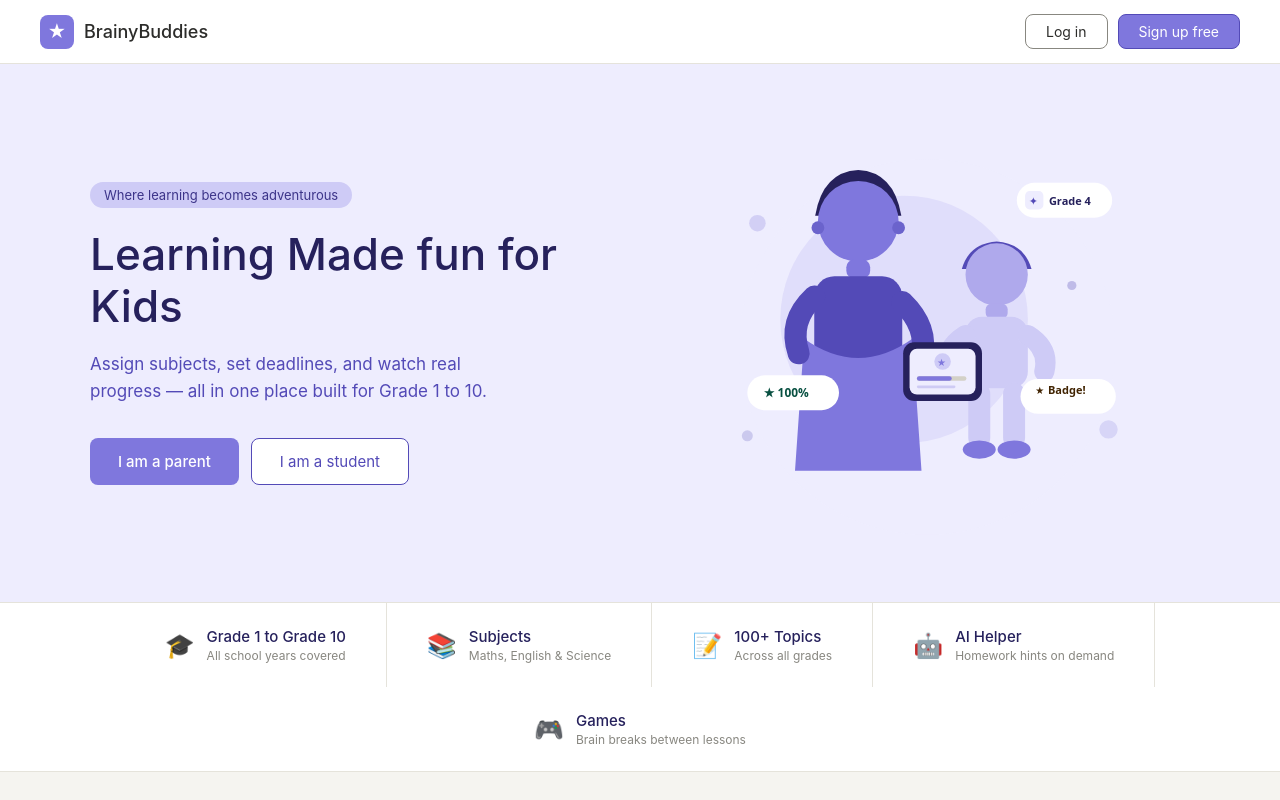
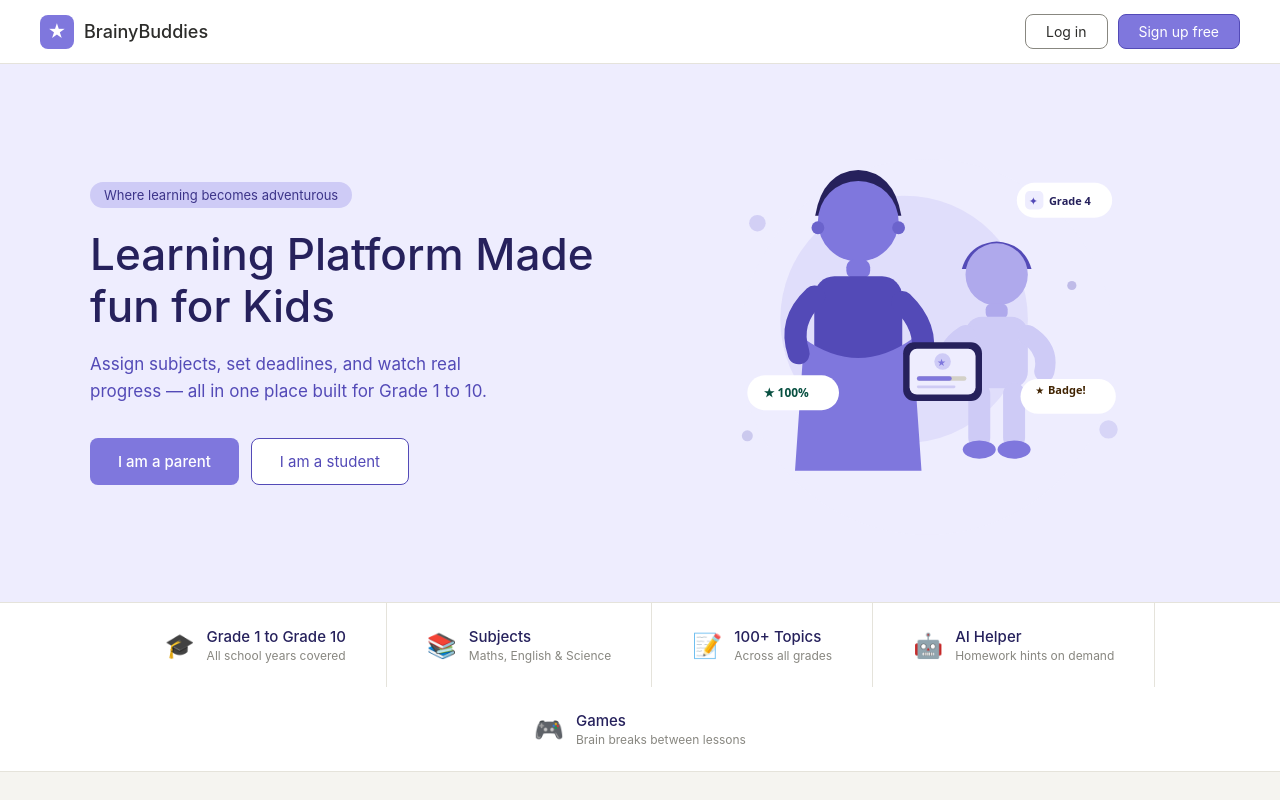
Before and after one commit to Haseeb-MA/Kids-Learning-App, a Next.js app: page / in a window 1280 px wide. Shown: the top 800 px of the page. Built offline with nearby package versions, Linux system fonts and the light colour scheme.

Commit message:
feat: On the hero section on the home page change "Learning Made f [spec-b182e690]

```diff
--- a/components/Hero.tsx
+++ b/components/Hero.tsx
@@ -41,7 +41,7 @@ export default function Hero() {
             lineHeight: '1.2',
             marginBottom: '18px',
           }}>
-            Learning Made fun for Kids
+            Learning Platform Made fun for Kids
           </h1>
 
           <p style={{
```
